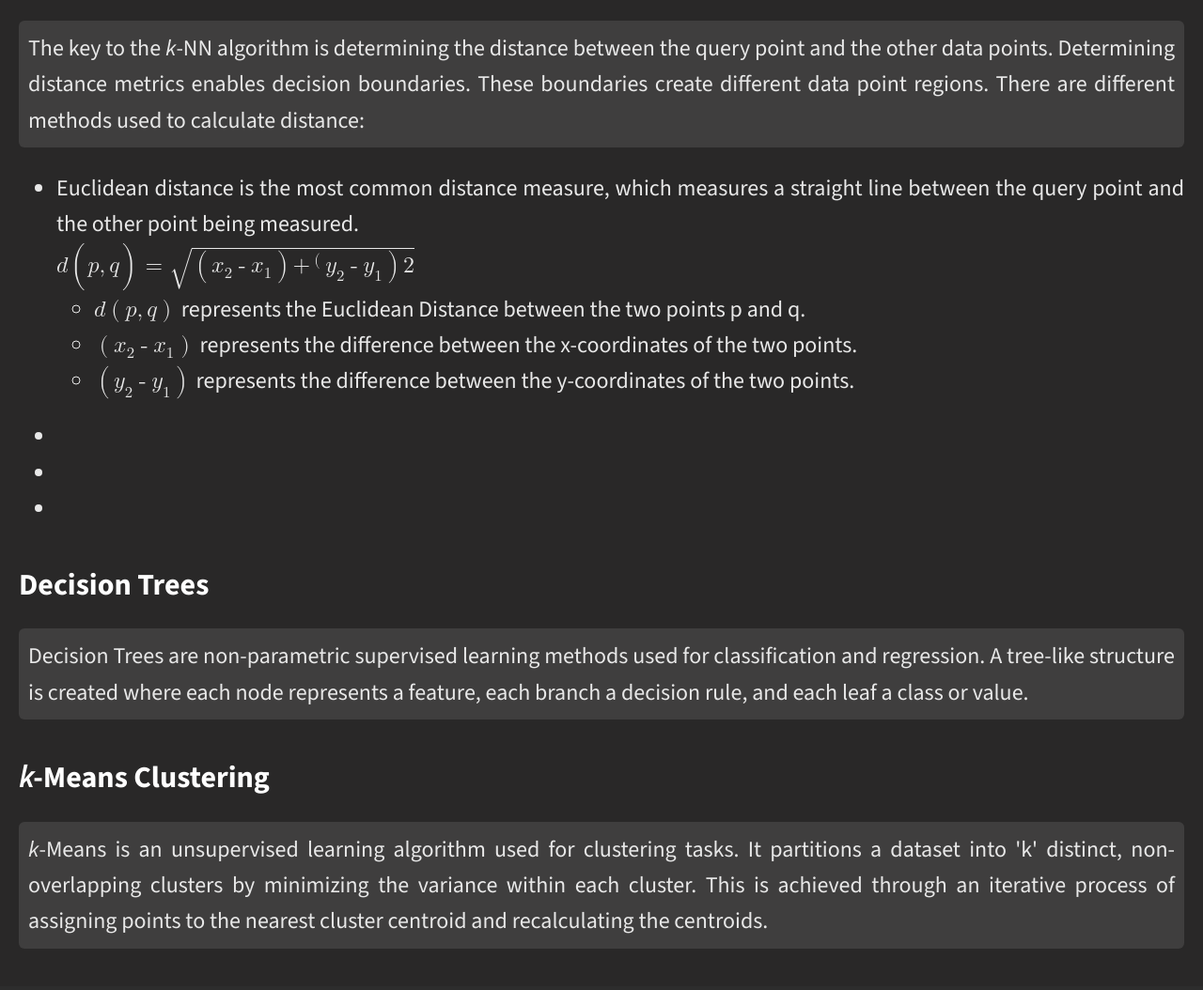
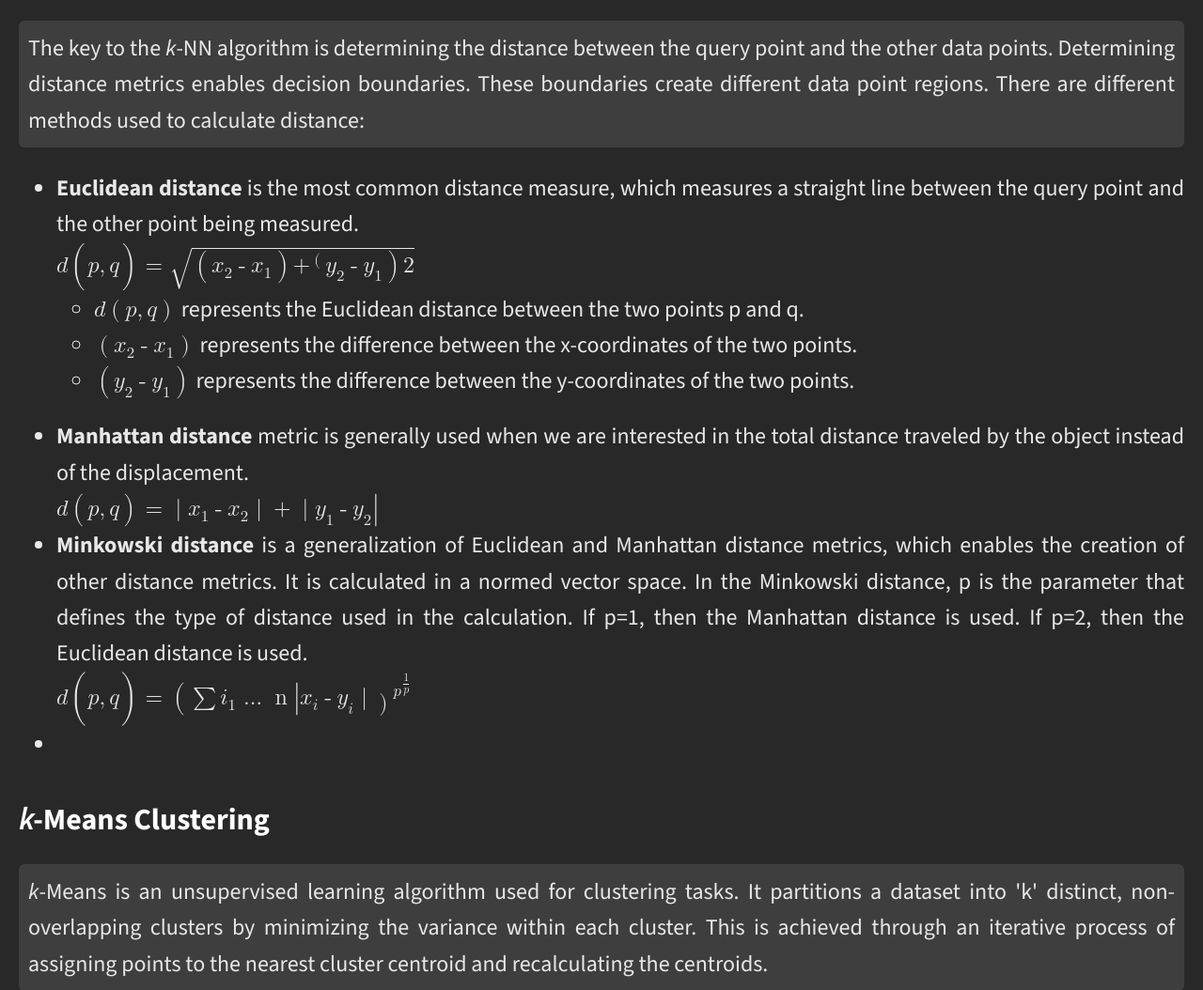
Before and after one commit to PY-01/fyp, a Flask app: page /theory in a window 1280 px wide. Shown: the part 1916-2970 px from the top of the page at 94% size. Run offline with Flask 3, Linux system fonts and the light colour scheme; some web fonts are replaced.

Commit message:
Update theory.html

```diff
--- a/full code/templates/theory.html
+++ b/full code/templates/theory.html
@@ -29,7 +29,6 @@
                 <a href="#" class="dropbtn">Algorithms</a>
                 <div class="dropdown-content">
                     <a href="/knn">k-NN</a>
-                    <a href="/dc">Decision Trees</a>
                     <a href="/kmeans">k-Means</a>
                 </div>
             </li>
@@ -79,7 +78,7 @@
         <h3>4 types of computing <i>k</i>-NN distance metrics</h3>
         <p>The key to the <i>k</i>-NN algorithm is determining the distance between the query point and the other data points. Determining distance metrics enables decision boundaries. These boundaries create different data point regions. There are different methods used to calculate distance:</p>
         <ul>
-            <li>Euclidean distance is the most common distance measure, which measures a straight line between the query point and the other point being measured.</li>
+            <li><b>Euclidean distance</b> is the most common distance measure, which measures a straight line between the query point and the other point being measured.</li>
 
             <math xmlns="http://www.w3.org/1998/Math/MathML">
                 <mrow>
@@ -120,7 +119,7 @@
                             <mo>)</mo>
                         </mrow>
                     </math>
-                    represents the Euclidean Distance between the two points p and q.
+                    represents the Euclidean distance between the two points p and q.
                 </li>
 
                 <li>
@@ -150,15 +149,71 @@
                 </li>
             </ul>
 
-            <li></li>
-            <li></li>
+            <li><b>Manhattan distance</b> metric is generally used when we are interested in the total distance traveled by the object instead of the displacement.</li>
+
+            <math xmlns="http://www.w3.org/1998/Math/MathML">
+              <mrow>
+                <mi>d</mi>
+                <mo>(</mo>
+                <mi>p</mi>
+                <mo>,</mo>
+                <mi>q</mi>
+                <mo>)</mo>
+                <mo>=</mo>
+                <mo>|</mo>
+                <msub><mi>x</mi><mn>1</mn></msub>
+                <mo>-</mo>
+                <msub><mi>x</mi><mn>2</mn></msub>
+                <mo>|</mo>
+                <mo>+</mo>
+                <mo>|</mo>
+                <msub><mi>y</mi><mn>1</mn></msub>
+                <mo>-</mo>
+                <msub><mi>y</mi><mn>2</mn></msub>
+                <mo>|</mo>
+              </mrow>
+            </math>
+
+
+            <li><b>Minkowski distance</b> is a generalization of Euclidean and Manhattan distance metrics, which enables the creation of other distance metrics. It is calculated in a normed vector space. In the Minkowski distance, p is the parameter that defines the type of distance used in the calculation. If p=1, then the Manhattan distance is used. If p=2, then the Euclidean distance is used.</li>
+
+            <math xmlns="http://www.w3.org/1998/Math/MathML">
+              <mrow>
+                <mi>d</mi>
+                <mo>(</mo>
+                <mi>p</mi>
+                <mo>,</mo>
+                <mi>q</mi>
+                <mo>)</mo>
+                <mo>=</mo>
+                <msup>
+                  <mfenced>
+                    <mrow>
+                      <mo>(</mo>
+                      <mo>&#x2211;</mo> <!-- Summation symbol -->
+                      <msub><mi>i</mi><mo>1</mo></msub>
+                      <mo>&#x2026;</mo> <!-- Ellipsis -->
+                      <mo>n</mo>
+                      <mrow>
+                        <mo>|</mo>
+                        <msub><mi>x</mi><mi>i</mi></msub>
+                        <mo>-</mo>
+                        <msub><mi>y</mi><mi>i</mi></msub>
+                        <mo>|</mo>
+                        <msup><mo>)</mo><mi>p</mi></msup>
+                      </mrow>
+                    </mrow>
+                  </mfenced>
+                  <mfrac>
+                    <mn>1</mn>
+                    <mi>p</mi>
+                  </mfrac>
+                </msup>
+              </mrow>
+            </math>
+
             <li></li>
         </ul>
-
-        <h2>Decision Trees</h2>
-        <p>
-            Decision Trees are non-parametric supervised learning methods used for classification and regression. A tree-like structure is created where each node represents a feature, each branch a decision rule, and each leaf a class or value.
-        </p>
 
         <h2><i>k</i>-Means Clustering</h2>
         <p>
```
